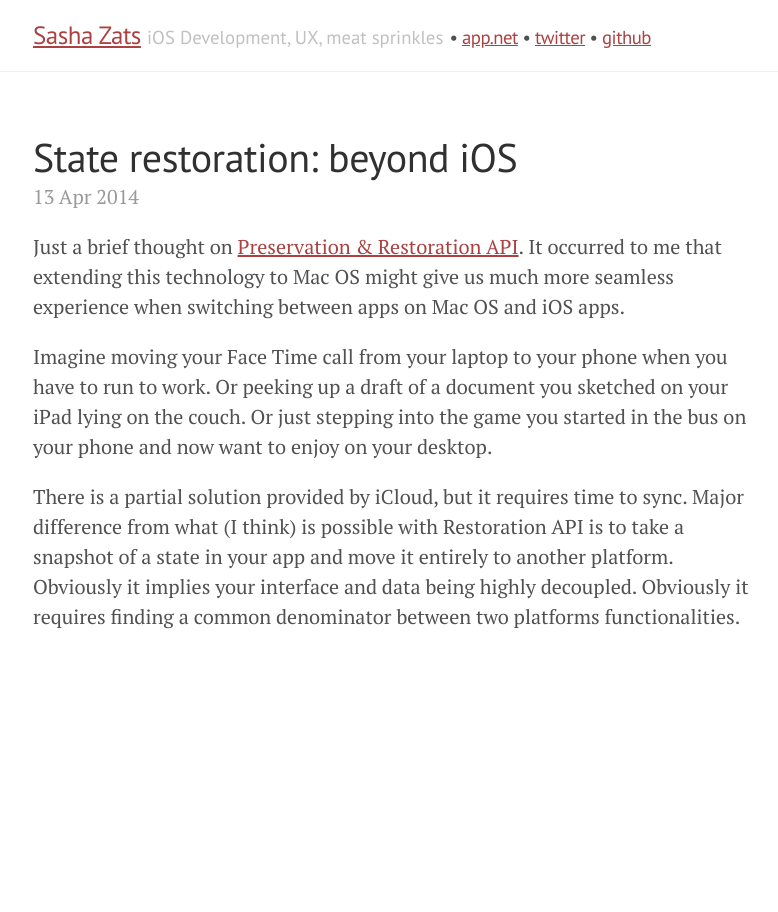
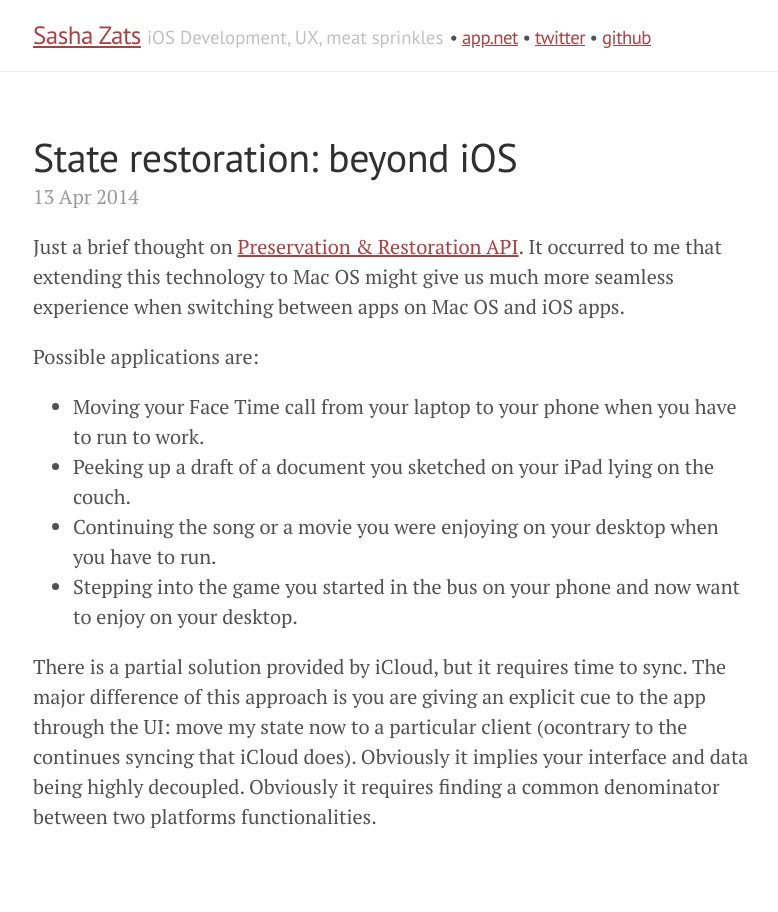
Before and after one commit to zats/zats.github.io, a Jekyll site: the page built from _posts/2014-04-13-state-restoration-beyond-ios.markdown, in a window 1280 px wide. Shown: the whole page, without its empty margins (247-1025 px from the left). Built offline with Jekyll 4.4.1, drawn with Linux system fonts in a browser that asks for light colours; Markdown is read by kramdown in place of the engine named in the settings.

Commit message:
rephrased state restoration post

```diff
--- a/_posts/2014-04-13-state-restoration-beyond-ios.markdown
+++ b/_posts/2014-04-13-state-restoration-beyond-ios.markdown
@@ -5,6 +5,10 @@ date: 2014-04-13
 ---
 Just a brief thought on [Preservation & Restoration API](https://developer.apple.com/library/ios/documentation/iphone/conceptual/iphoneosprogrammingguide/StatePreservation/StatePreservation.html). It occurred to me that extending this technology to Mac OS might give us much more seamless experience when switching between apps on Mac OS and iOS apps.
 
-Imagine moving your Face Time call from your laptop to your phone when you have to run to work. Or peeking up a draft of a document you sketched on your iPad lying on the couch. Or just stepping into the game you started in the bus on your phone and now want to enjoy on your desktop.
+Possible applications are:
+* Moving your Face Time call from your laptop to your phone when you have to run to work.
+* Peeking up a draft of a document you sketched on your iPad lying on the couch.
+* Continuing the song or a movie you were enjoying on your desktop when you have to run.
+* Stepping into the game you started in the bus on your phone and now want to enjoy on your desktop.
 
-There is a partial solution provided by iCloud, but it requires time to sync. Major difference from what (I think) is possible with Restoration API is to take a snapshot of a state in your app and move it entirely to another platform. Obviously it implies your interface and data being highly decoupled. Obviously it requires finding a common denominator between two platforms functionalities.
+There is a partial solution provided by iCloud, but it requires time to sync. The major difference of this approach is you are giving an explicit cue to the app through the UI: move my state now to a particular client (ocontrary to the continues syncing that iCloud does). Obviously it implies your interface and data being highly decoupled. Obviously it requires finding a common denominator between two platforms functionalities.
```
